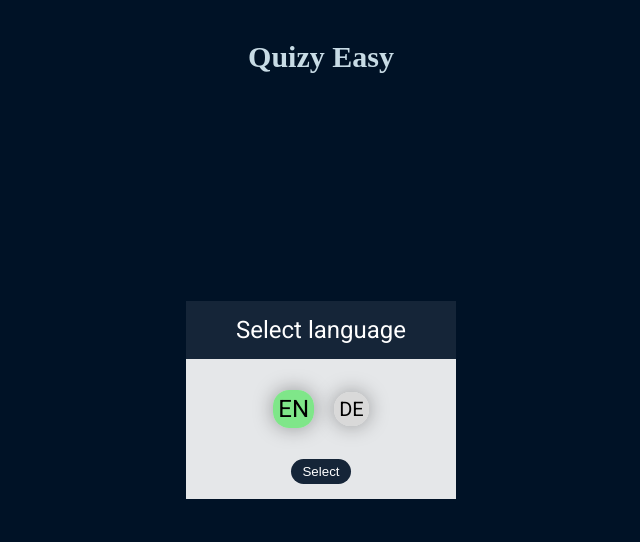
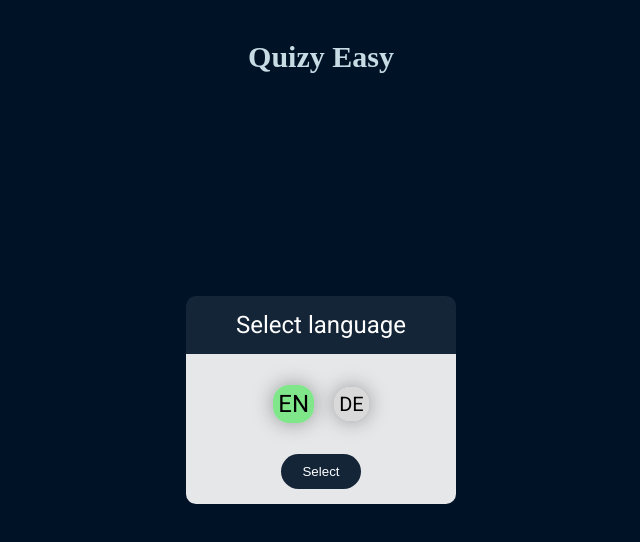
Before and after one commit to marcinbergerdev/quizy-easy, a Vue app: page /quiz/languages in a window 1280 px wide. Shown: the top 542 px of the page, without its empty margins (319-959 px from the left). Built offline with nearby package versions, Linux system fonts and the light colour scheme; a web font is replaced by a local one.

Commit message:
Correction in Languages Modal

```diff
--- a/src/components/languages/AppLanguages.vue
+++ b/src/components/languages/AppLanguages.vue
@@ -31,6 +31,7 @@ export default {};
   width: 60%;
   max-width: 27rem;
   background-color: var(--color-quiz);
+  border-radius: 15px 15px 10px 10px;
 }
 
 .header {
@@ -39,6 +40,7 @@ export default {};
   text-align: center;
   background-color: var(--header-quiz);
   color: var(--white);
+  border-radius: 10px 10px 0 0 ;
 
   &__txt {
     font-weight: 100;
@@ -54,12 +56,12 @@ export default {};
 
   &__box {
     label {
-      margin: 0 10px;
-      padding: 5px;
+      margin: 0 1rem;
+      padding: 0.5rem;
       font-size: 2rem;
       background-color: #d9d9d9;
       border-radius: 1.6rem;
-      box-shadow: 0px 0px 20px rgb(0, 0, 0, 0.35);
+      box-shadow: 0 0 2rem rgb(0, 0, 0, 0.35);
 
       @media (min-width: 768px) {
         cursor: pointer;
@@ -80,13 +82,13 @@ export default {};
 
 .confrim-languages {
   margin: 0 0 1.5rem 0;
-  padding: 5px 10px;
-  width: 6rem;
+  padding: 1rem 1.5rem;
+  width: 8rem;
   align-self: center;
   background-color: var(--header-quiz);
   color: var(--white);
   border: 0;
-  border-radius: 22px;
+  border-radius: 2.2rem;
 
   @media (min-width: 768px) {
     cursor: pointer;
```
